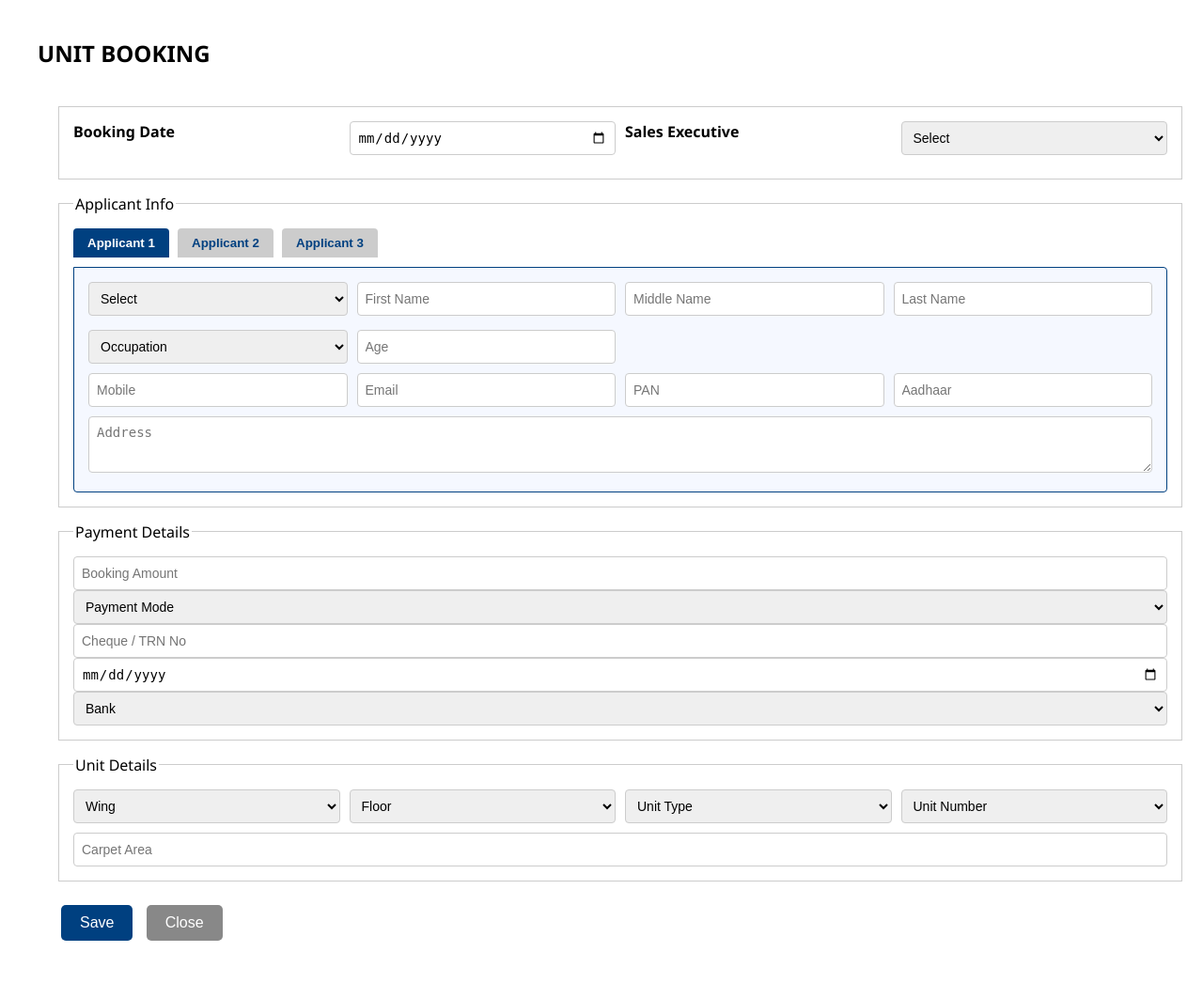
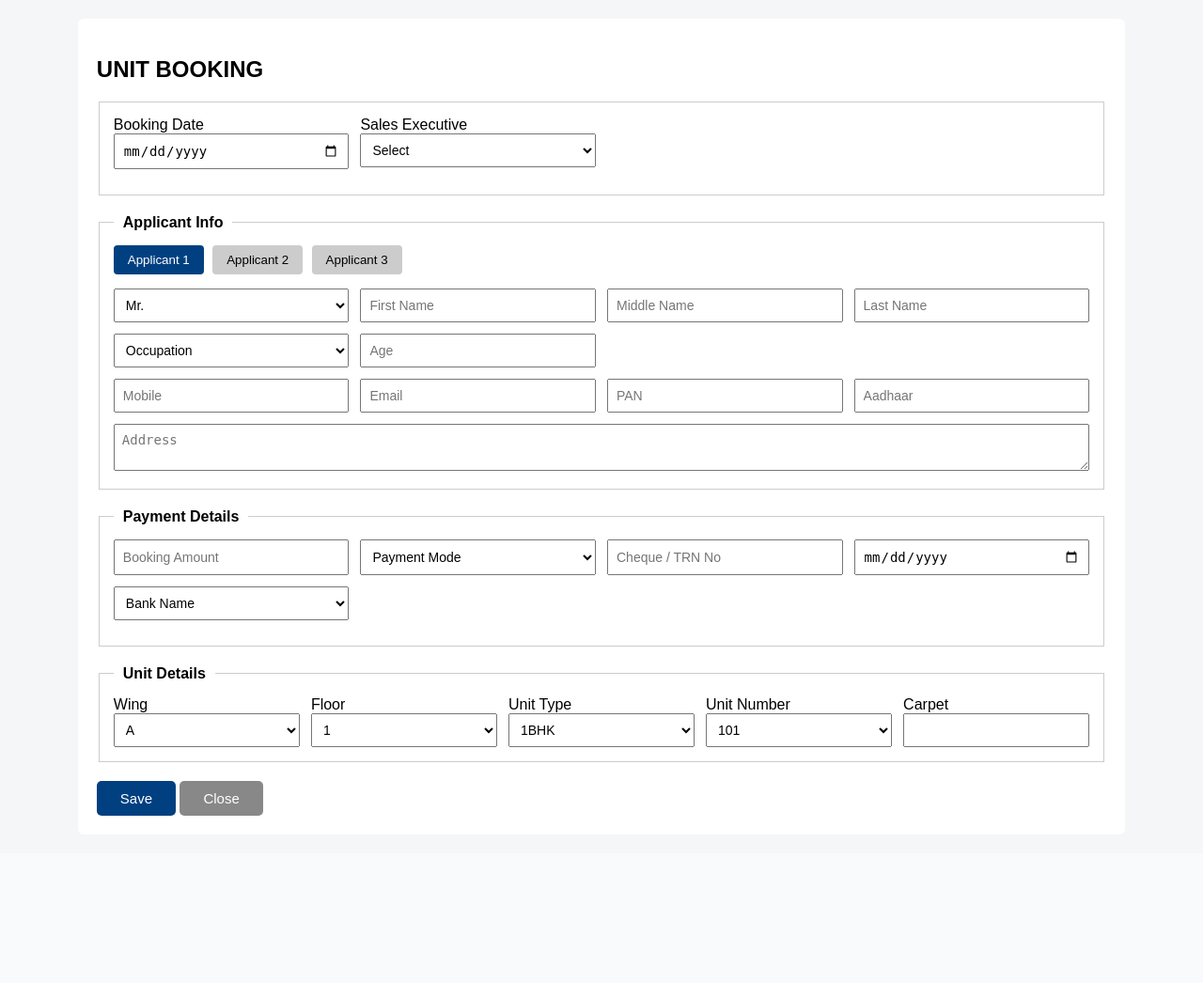
Before and after one commit to mayughag24-spec/office-realestate_crm, a Python web app: template templates/unit_booking.html in a window 1280 px wide. Shown: the whole page at 94% size. After the commit the page ends 868 px from the top, so only its background shows below. Run offline with Jinja, Linux system fonts and the light colour scheme; the template is opened without the code that fills it, so the values that code supplies are empty.

Commit message:
Update unit_booking.html

```diff
--- a/templates/unit_booking.html
+++ b/templates/unit_booking.html
@@ -1,80 +1,135 @@
 <!DOCTYPE html>
 <html lang="en">
 <head>
-    <meta charset="UTF-8">
-    <title>Unit Booking</title>
-    <link rel="stylesheet" href="{{ url_for('static', filename='style.css') }}">
+<meta charset="UTF-8">
+<title>Unit Booking</title>
 
 <style>
-.button-row button {
-    padding: 10px 20px;
-    margin: 5px;
-    border: none;
-    border-radius: 5px;
-    cursor: pointer;
-    color: white;
-    background-color: #004080;
-    font-size: 16px;
-}
-.button-row .close-btn {
-    background-color: #888;
+body {
+    font-family: Arial, sans-serif;
+    background: #f4f6f8;
 }
 
-/* TAB LOGIC */
-.applicant-tab { display: none; }
-.applicant-tab.active { display: block; }
+.content {
+    width: 85%;
+    margin: 20px auto;
+    background: #fff;
+    padding: 20px;
+    border-radius: 6px;
+}
+
+/* FIELDSET */
+fieldset {
+    border: 1px solid #ccc;
+    padding: 15px;
+    margin-bottom: 20px;
+}
+
+legend {
+    font-weight: bold;
+    padding: 0 10px;
+}
+
+/* GRID LAYOUTS */
+.form-row {
+    display: grid;
+    grid-template-columns: repeat(4, 1fr);
+    gap: 12px;
+    margin-bottom: 12px;
+}
+
+.form-grid-4 {
+    display: grid;
+    grid-template-columns: repeat(4, 1fr);
+    gap: 12px;
+    margin-bottom: 12px;
+}
+
+.unit-row {
+    display: grid;
+    grid-template-columns: repeat(5, 1fr);
+    gap: 12px;
+}
+
+/* INPUTS */
+input, select, textarea {
+    width: 100%;
+    padding: 8px;
+    font-size: 14px;
+    box-sizing: border-box;
+}
+
+textarea {
+    resize: vertical;
+}
+
+/* TABS */
+.tab-buttons {
+    margin-bottom: 15px;
+}
 
 .tab-buttons button {
     padding: 8px 15px;
     border: none;
     background: #ccc;
     cursor: pointer;
+    margin-right: 5px;
+    border-radius: 4px;
 }
+
 .tab-buttons button.active {
     background: #004080;
-    color: white;
-}
-    form fieldset {
-    border: 1px solid #ccc;
-    padding: 15px;
-    margin-bottom: 15px;
+    color: #fff;
 }
 
-.form-row {
-    display: grid;
-    grid-template-columns: repeat(4, 1fr);
-    gap: 10px;
-    margin-bottom: 10px;
+.applicant-tab {
+    display: none;
 }
 
-.form-grid-4 {
-    display: grid;
-    grid-template-columns: repeat(4, 1fr);
-    gap: 10px;
+.applicant-tab.active {
+    display: block;
 }
 
-select, input, textarea {
-    padding: 8px;
-    font-size: 14px;
-    width: 100%;
-    box-sizing: border-box;
+/* BUTTONS */
+.button-row {
+    margin-top: 20px;
 }
 
+.button-row button {
+    padding: 10px 25px;
+    border: none;
+    border-radius: 5px;
+    cursor: pointer;
+    color: white;
+    font-size: 15px;
+}
+
+.button-row .save-btn {
+    background-color: #004080;
+}
+
+.button-row .close-btn {
+    background-color: #888;
+}
 </style>
 </head>
 
 <body>
+
 <div class="content">
 <h2>UNIT BOOKING</h2>
 
-<form id="bookingForm" method="POST" action="/save_booking">
+<form method="POST">
 
-<!-- Booking Info -->
+<!-- BOOKING INFO -->
 <fieldset>
 <div class="form-row">
+<div>
 <label>Booking Date</label>
 <input type="date" name="bookingDate" required>
+</div>
 
+<div>
 <label>Sales Executive</label>
 <select name="salesExecutive" required>
 <option value="">Select</option>
@@ -82,135 +137,131 @@ select, input, textarea {
 <option>Executive 2</option>
 </select>
 </div>
+</div>
 </fieldset>
 
-<!-- Applicant Tabs -->
+<!-- APPLICANT INFO -->
 <fieldset>
 <legend>Applicant Info</legend>
 
 <div class="tab-buttons">
-<button type="button" data-app="1" class="active">Applicant 1</button>
+<button type="button" class="active" data-app="1">Applicant 1</button>
 <button type="button" data-app="2">Applicant 2</button>
 <button type="button" data-app="3">Applicant 3</button>
 </div>
 
-<!-- Applicant 1 -->
+<!-- APPLICANT 1 -->
 <div id="applicant1" class="applicant-tab active">
 <div class="form-grid-4">
-<select name="app1Salutation" required>
-<option value="">Select</option>
-<option>Mr.</option><option>Mrs.</option><option>Ms.</option>
-</select>
-<input type="text" name="app1FirstName" placeholder="First Name" required>
-<input type="text" name="app1MiddleName" placeholder="Middle Name">
-<input type="text" name="app1LastName" placeholder="Last Name" required>
+<select><option>Mr.</option><option>Mrs.</option><option>Ms.</option></select>
+<input type="text" placeholder="First Name">
+<input type="text" placeholder="Middle Name">
+<input type="text" placeholder="Last Name">
 </div>
 
 <div class="form-row">
-<select name="app1Occupation" required>
-<option value="">Occupation</option>
-<option>Employed</option>
-<option>Self-Employed</option>
-</select>
-<input type="number" name="app1Age" placeholder="Age">
+<select><option>Occupation</option></select>
+<input type="number" placeholder="Age">
 </div>
 
 <div class="form-row">
-<input type="tel" name="app1Mobile" placeholder="Mobile">
-<input type="email" name="app1Email" placeholder="Email">
-<input type="text" name="app1PAN" placeholder="PAN">
-<input type="text" name="app1Aadhaar" placeholder="Aadhaar">
+<input type="tel" placeholder="Mobile">
+<input type="email" placeholder="Email">
+<input type="text" placeholder="PAN">
+<input type="text" placeholder="Aadhaar">
 </div>
 
-<textarea name="app1Address" rows="2" placeholder="Address"></textarea>
+<textarea rows="2" placeholder="Address"></textarea>
 </div>
 
-<!-- Applicant 2 -->
+<!-- APPLICANT 2 -->
 <div id="applicant2" class="applicant-tab">
-<input type="text" name="app2FirstName" placeholder="First Name">
-<input type="text" name="app2LastName" placeholder="Last Name">
-<input type="tel" name="app2Mobile" placeholder="Mobile">
-<input type="email" name="app2Email" placeholder="Email">
+<div class="form-row">
+<input placeholder="First Name">
+<input placeholder="Last Name">
+<input placeholder="Mobile">
+<input placeholder="Email">
+</div>
 </div>
 
-<!-- Applicant 3 -->
+<!-- APPLICANT 3 -->
 <div id="applicant3" class="applicant-tab">
-<input type="text" name="app3FirstName" placeholder="First Name">
-<input type="text" name="app3LastName" placeholder="Last Name">
-<input type="tel" name="app3Mobile" placeholder="Mobile">
-<input type="email" name="app3Email" placeholder="Email">
+<div class="form-row">
+<input placeholder="First Name">
+<input placeholder="Last Name">
+<input placeholder="Mobile">
+<input placeholder="Email">
+</div>
+</div>
+
+</fieldset>
+
+<!-- PAYMENT -->
+<fieldset>
+<legend>Payment Details</legend>
+
+<div class="form-row">
+<input type="number" placeholder="Booking Amount">
+<select><option>Payment Mode</option></select>
+<input placeholder="Cheque / TRN No">
+<input type="date">
+</div>
+
+<div class="form-row">
+<select><option>Bank Name</option></select>
 </div>
 </fieldset>
 
-<!-- Payment -->
-<fieldset>
-<legend>Payment Details</legend>
-<input type="number" name="bookingAmount" placeholder="Booking Amount" required>
-<select name="paymentMode">
-<option value="">Payment Mode</option>
-<option>Cash</option>
-<option>Cheque</option>
-<option>Online Transfer</option>
-<option>Demand Draft</option>
-</select>
-<input type="text" name="chequeNo" placeholder="Cheque / TRN No">
-<input type="date" name="chequeDate">
-<select name="bankName">
-<option value="">Bank</option>
-<option>Bank A</option>
-<option>Bank B</option>
-<option>Bank C</option>
-</select>
-</fieldset>
-
-<!-- Unit Details -->
+<!-- UNIT DETAILS -->
 <fieldset>
 <legend>Unit Details</legend>
 
-<div class="form-row">
-<select name="wing" required>
-<option value="">Wing</option>
-<option>A</option><option>B</option><option>C</option>
-</select>
-
-<select name="floor" required>
-<option value="">Floor</option>
-<option>1</option><option>2</option><option>3</option>
-</select>
-
-<select name="unitType" required>
-<option value="">Unit Type</option>
-<option>1BHK</option><option>2BHK</option><option>3BHK</option>
-</select>
-
-<select name="unitNumber" required>
-<option value="">Unit Number</option>
-<option>101</option><option>102</option><option>103</option>
-</select>
+<div class="unit-row">
+<div>
+<label>Wing</label>
+<select><option>A</option><option>B</option><option>C</option></select>
 </div>
 
-<input type="number" name="carpet" placeholder="Carpet Area" readonly>
+<div>
+<label>Floor</label>
+<select><option>1</option><option>2</option><option>3</option></select>
+</div>
+
+<div>
+<label>Unit Type</label>
+<select><option>1BHK</option><option>2BHK</option><option>3BHK</option></select>
+</div>
+
+<div>
+<label>Unit Number</label>
+<select><option>101</option><option>102</option><option>103</option></select>
+</div>
+
+<div>
+<label>Carpet</label>
+<input readonly>
+</div>
+</div>
 </fieldset>
 
-<!-- Buttons -->
+<!-- BUTTONS -->
 <div class="button-row">
-<button type="submit">Save</button>
-<button type="button" class="close-btn" onclick="window.location.href='/'">Close</button>
+<button class="save-btn">Save</button>
+<button type="button" class="close-btn">Close</button>
 </div>
 
 </form>
 </div>
 
 <script>
-document.addEventListener("click", function(e) {
-    const btn = e.target.closest(".tab-buttons button");
-    if (!btn) return;
+document.querySelectorAll(".tab-buttons button").forEach(btn => {
+    btn.addEventListener("click", () => {
+        document.querySelectorAll(".tab-buttons button").forEach(b => b.classList.remove("active"));
+        document.querySelectorAll(".applicant-tab").forEach(t => t.classList.remove("active"));
 
-    document.querySelectorAll(".applicant-tab").forEach(tab => tab.classList.remove("active"));
-    document.querySelectorAll(".tab-buttons button").forEach(b => b.classList.remove("active"));
-
-    document.getElementById("applicant" + btn.dataset.app).classList.add("active");
-    btn.classList.add("active");
+        btn.classList.add("active");
+        document.getElementById("applicant" + btn.dataset.app).classList.add("active");
+    });
 });
 </script>
 
```
